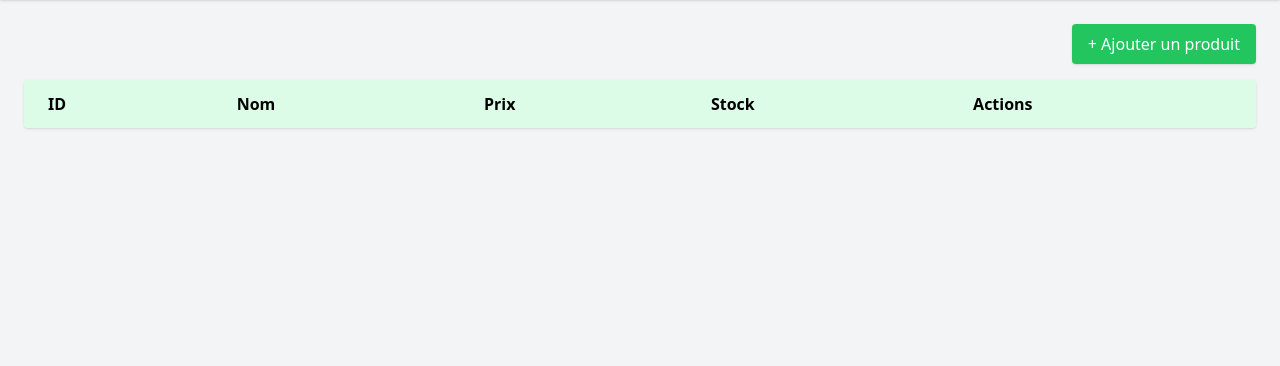
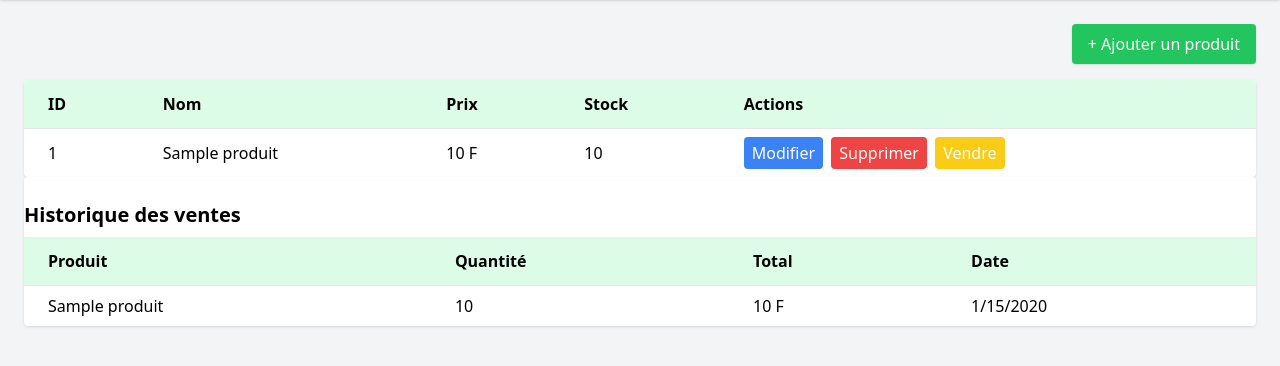
Before and after one commit to junisselassock3-cell/supermarche-app, a Flask app: page / in a window 1280 px wide. Shown: the part 64-430 px from the top of the page. Run offline with Flask 3, Linux system fonts and the light colour scheme; tables that the repository leaves empty hold one stand-in row (values such as "Sample post"); lists and menus that the app fills with data are empty; some libraries are stand-ins or nearby versions.

Commit message:
Ajout API VENTES PLUS HISTORIQUE

```diff
--- a/app.py
+++ b/app.py
@@ -1,102 +1,151 @@
 from flask import Flask, request, jsonify, render_template
-from datetime import datetime
+from flask_sqlalchemy import SQLAlchemy
+from flask_cors import CORS
 import os
-from flask_cors import CORS
-import sqlite3
+
 app = Flask(__name__)
 CORS(app)
 
-def get_db():
-    conn = sqlite3.connect("database.db")
-    conn.row_factory = sqlite3.Row
-    return conn
+# 🔴 CONFIG DATABASE (Render PostgreSQL)
+database_url = "postgresql://supermarche_db_user:Gr10P9VOF2Y1uK2IiE6ddbCgwCDhDqfB@dpg-d7s077m7r5hc739lamrg-a.ohio-postgres.render.com/supermarche_db"
+
+if database_url and database_url.startswith("postgres://"):
+    database_url = database_url.replace("postgres://", "postgresql://", 1)
+
+app.config["SQLALCHEMY_DATABASE_URI"] = database_url
+app.config["SQLALCHEMY_TRACK_MODIFICATIONS"] = False
+
+db = SQLAlchemy(app)
+
+print("DATABASE URI:", app.config["SQLALCHEMY_DATABASE_URI"])
+
+# 🔴 MODEL
+class Produit(db.Model):
+    __tablename__ = "produits"
+    id = db.Column(db.Integer, primary_key=True)
+    nom = db.Column(db.String(100), nullable=False)
+    prix = db.Column(db.Float, nullable=False)
+    stock = db.Column(db.Integer, default=0)
+    ventes = db.relationship("Vente", backref ="Produit", lazy =True)
+
+class Vente(db.Model):
+    __tablename__ ="ventes"
+    id = db.Column(db.Integer, primary_key = True)
+    produit_id = db.Column(db.Integer, db.ForeignKey("produits.id"),
+                           nullable = False)
+    quantite = db.Column(db.Integer,nullable = False)
+    total = db.Column(db.Float, nullable = False)
+    date = db.Column(db.DateTime, default = db.func.current_timestamp())
+
+# 🔴 CREATE TABLES
+with app.app_context():
+    db.create_all()
+
+# 🔴 ROUTES
 @app.route("/")
 def home():
     return render_template("index.html")
 
-# API ajouter produit
+# ➜ Ajouter produit
 @app.route("/api/produits", methods=["POST"])
 def ajouter_produit():
     data = request.get_json()
-    print(data)
-    nom = data.get("nom")
-    prix = float(data.get("prix", 0))
-    stock = int(data.get("stock") or 0)
 
-    conn = get_db()
-    cursor = conn.cursor()
-    cursor.execute("INSERT INTO produits (nom, prix, stock) VALUES (?, ?, ?)", (nom, prix, stock))
-    conn.commit()
-    conn.close()
+    nouveau = Produit(
+        nom=data.get("nom"),
+        prix=float(data.get("prix", 0)),
+        stock=int(data.get("stock", 0))
+    )
+
+    db.session.add(nouveau)
+    db.session.commit()
 
     return jsonify({"message": "Produit ajouté"})
 
-# API récupérer produits
+# ➜ Récupérer produits
 @app.route("/api/produits", methods=["GET"])
 def get_produits():
-    conn = get_db()
-    cursor = conn.cursor()
-    cursor.execute("SELECT * FROM produits ORDER BY id DESC")
-    columns = [col[0] for col in cursor.description]
-    rows = cursor.fetchall()
-    produits = []
-    for rows in rows:
-        produits.append(dict(zip(columns,rows)))
+    produits = Produit.query.order_by(Produit.id.desc()).all()
 
-    conn.close()
-    print(produits)
-    return jsonify(produits)
+    result = []
+    for p in produits:
+        result.append({
+            "id": p.id,
+            "nom": p.nom,
+            "prix": p.prix,
+            "stock": p.stock
+        })
 
+    return jsonify(result)
+
+# ➜ Supprimer
 @app.route("/api/produits/<int:id>", methods=["DELETE"])
 def supprimer_produit(id):
-    conn = get_db()
-    conn.execute("DELETE FROM produits WHERE id = ?", (id,))
-    conn.commit()
-    conn.close()
+    produit = Produit.query.get(id)
+
+    if not produit:
+        return jsonify({"message": "Produit non trouvé"}), 404
+
+    db.session.delete(produit)
+    db.session.commit()
+
     return jsonify({"message": "Produit supprimé"})
 
+# ➜ Modifier
 @app.route("/api/produits/<int:id>", methods=["PUT"])
-def update_user(id):
-    data = request.json  # données envoyées en JSON
-    conn = get_db()
-    cursor = conn.cursor()
-    cursor.execute("""
-        UPDATE produits
-        SET nom = ?, prix = ?, stock = ?
-        WHERE id = ?
-    """, (data['nom'], data['prix'], data['stock'], id))
+def update_produit(id):
+    data = request.get_json()
+    produit = Produit.query.get(id)
 
-    conn.commit()
-    conn.close()
+    if not produit:
+        return jsonify({"message": "Produit non trouvé"}), 404
 
-    return jsonify({"message": "Produit  mis à jour avec succès"})
+    produit.nom = data.get("nom")
+    produit.prix = float(data.get("prix", 0))
+    produit.stock = int(data.get("stock", 0))
 
+    db.session.commit()
+
+    return jsonify({"message": "Produit mis à jour"})
+
+
+# ➜ Vendre produit
 @app.route("/api/produits/<int:id>/vendre", methods=["PUT"])
 def acheter_produit(id):
-
     data = request.get_json()
     quantite = int(data.get("quantite", 0))
-    conn = get_db()
-    produit = conn.execute("SELECT * FROM produits WHERE id = ?", (id,)).fetchone()
+    produit = Produit.query.get(id)
     if not produit:
-        conn.close()
         return jsonify({"message": "Produit non trouvé"}), 404
 
-    if produit["stock"] < quantite:
-        conn.close()
+    if produit.stock < quantite:
         return jsonify({"message": "Stock insuffisant"}), 400
-    # Mettre à jour le stock
-    conn.execute("UPDATE produits SET stock = stock - ? WHERE id = ?", (quantite, id))
 
-    # Enregistrer la vente
-    #conn.execute("INSERT INTO ventes (produit_id, quantite, total) VALUES (?, ?, ?)",
-    #             (id, quantite, produit["prix"] * quantite))
-    conn.commit()
-    conn.close()
+    produit.stock -= quantite
+    vente = Vente(
+         produit_id = produit.id,
+        quantite = quantite,
+        total = produit.prix * quantite
+    )
+    db.session.add(vente)
+    db.session.commit()
 
-    return jsonify({"message": f"Achat de {quantite} {produit['nom']} effectué"})
+    return jsonify({"message": f"Achat de {quantite} {produit.nom} effectué"})
+@app.route("/api/ventes", methods=["GET"])
+def get_ventes():
+    ventes = Vente.query.all()
+    result = []
+    for v in ventes:
+        result.append({
+            "id": v.id,
+            "produit": v.Produit.nom,
+            "quantite": v.quantite,
+            "total": v.total,
+            "date": v.date
+        })
 
+    return jsonify(result)
 
+# 🔴 RUN
 if __name__ == "__main__":
-    app.run(host="0.0.0.0",
-            port=int(os.environ.get("PORT", 5000)))
+    app.run(host="0.0.0.0", port=5000)
--- a/static/script.js
+++ b/static/script.js
@@ -4,6 +4,9 @@
 
 document.addEventListener("DOMContentLoaded", () => {
     console.log("DOM pret");
+    chargerVentes();
+    fetchProduits();
+
     const btn = document.getElementById("addBtn");
     const modal = document.getElementById("modalContainer");
     const actionBtn = document.getElementById("modalActionBtn");
@@ -13,7 +16,6 @@
     console.log("Modale =", modal);
     console.log("MODALEB=", actionBtn)
     console.log(document.getElementById("modalActionBtn"))
-
     if(btn){
         btn.addEventListener("click", () => {
              console.log("Clik ok");
@@ -107,6 +109,7 @@
         `;
     });
 }
+
 function ajouterProduit() {
     console.log("CLICK DETECTE");
     const nom = document.getElementById("nom").value;
@@ -174,20 +177,15 @@
     try {
         console.log("VENTE CLICK");
         console.log("METHODE = PUT")
-
         const id = currentId;
         const quantite = document.getElementById("quantite").value;
-
         console.log("ID =", id);
         console.log("Quantité =", quantite);
-
         if (!quantite || quantite <= 0) {
             alert("Quantité invalide");
             return;
         }
-
         console.log("ENVOI FETCH...");
-
         const response = await fetch(`/api/produits/${id}/vendre`, {
             method: "PUT",
             headers: {
@@ -195,18 +193,30 @@
             },
             body: JSON.stringify({ quantite })
         });
-
         console.log("FETCH OK");
-
         const data = await response.json();
         console.log("DATA =", data);
-
         alert(data.message);
-
         await fetchProduits();
         closeModal();
-
     } catch (error) {
         console.error("ERREUR JS :", error);
     }
+    chargerVentes()
 }
+async function chargerVentes() {
+    const res = await fetch("/api/ventes");
+    ventes = await res.json(); // sauvegarde
+    const tbody = document.getElementById("ventesTable");
+    tbody.innerHTML = "";
+    ventes.forEach(v => {
+        tbody.innerHTML += `
+            <tr class="hover:bg-gray-50">
+                <td class="px-6 py-2">${v.produit}</td>
+                <td class="px-6 py-2">${v.quantite}</td>
+                <td class="px-6 py-2">${v.total} F</td>
+                <td class="px-6 py-2">${new Date(v.date).toLocaleDateString()}</td>
+            </tr>
+        `;
+    });
+}
--- a/templates/index.html
+++ b/templates/index.html
@@ -5,8 +5,6 @@
     <title>Supermarché - Gestion Produits</title>
     <script src="https://cdn.tailwindcss.com"></script>
     <!-- Lien vers le JS externe -->
-
-
 </head>
 <body class="bg-gray-100 font-sans">
 
@@ -38,13 +36,26 @@
                 <tbody id="tableProduits" class="divide-y divide-gray-200"></tbody>
             </table>
         </div>
+        <div class="overflow-x-auto bg-white rounded shadow">
+            <h2 class="text-xl font-bold mt-6 mb-2">Historique des ventes </h2>
+            <table class="min-w-full divide-y divide-gray-200">
+                <thead class="bg-green-100">
+                    <tr>
+                        <th class="px-6 py-3 text-left">Produit</th>
+                        <th class="px-6 py-3 text-left">Quantité</th>
+                        <th class="px-6 py-3 text-left">Total</th>
+                        <th class="px-6 py-3 text-left">Date</th>
+                    </tr>
+                </thead>
+                <tbody id="ventesTable" class="divide-y divide-gray-200"></tbody>
+            </table>
+        </div>
     </main>
 
     <!-- Modal Template -->
     <div id="modalContainer" class="fixed inset-0 bg-black bg-opacity-50 flex items-center justify-center hidden z-50">
         <div class="bg-white rounded-lg shadow-lg w-96 p-6">
             <h2 id="modalTitle" class="text-xl font-bold mb-4">Ajouter un produit</h2>
-
             <div id="modalBody" class="space-y-3"></div>
             <div class="flex justify-end mt-4">
                 <button id="cancelBtn" class="bg-gray-300 hover:bg-gray-400 px-4 py-2 rounded mr-2">Annuler</button>
```
Also changed, not shown: database.db (deleted), instance/database.db (added).
